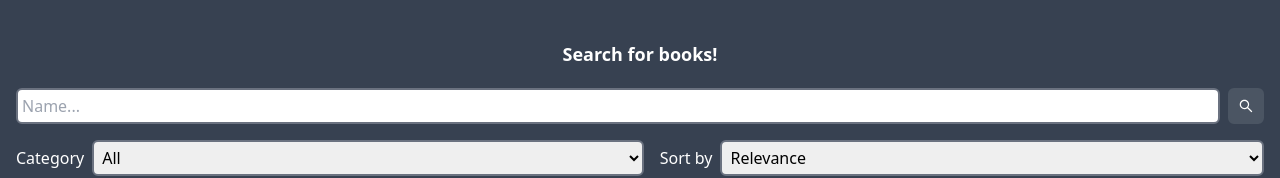
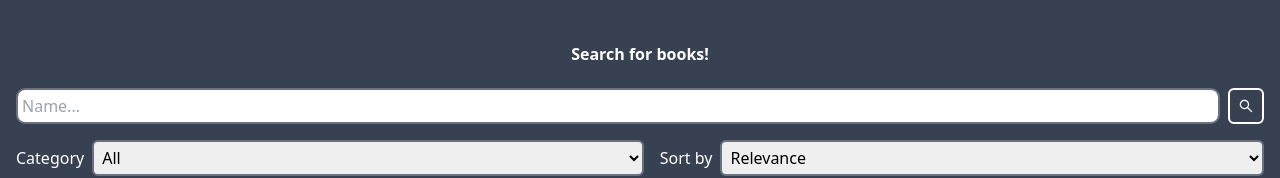
Before and after one commit to i3ima/google-books-search, a React (Vite) app: page / in a window 1280 px wide. Shown: the top 178 px of the page. Built offline with nearby package versions, Linux system fonts and the light colour scheme.

Commit message:
refactor(components): minor fixes that cannot be placed in separate commits

```diff
--- a/src/components/ui/buttons/Button.tsx
+++ b/src/components/ui/buttons/Button.tsx
@@ -7,12 +7,13 @@ export const StyledButton = styled.button`
   transition-duration: 150ms;
 
   :focus {
-    border-color: rgb(147, 197, 253);
+    border-color: var(--focus);
+
   }
 
-  background-color: rgb(75, 85, 99);
+  background-color: var(--button);
   padding: 0.5rem;
-  border-color: rgb(75, 85, 99);
+  border-color: var(--button);
   border-width: 2px;
   border-radius: 0.375rem;
 `
--- a/src/components/ui/forms/FormField.tsx
+++ b/src/components/ui/forms/FormField.tsx
@@ -22,7 +22,7 @@ const StyledInput = styled.input`
 
   padding: 0.25rem;
   border: rgb(107, 114, 128) solid 2px;
-  border-radius: 0.375rem;
+  border-radius: 0.575rem;
 
 `
 
--- a/src/components/ui/forms/FormSelect.tsx
+++ b/src/components/ui/forms/FormSelect.tsx
@@ -31,7 +31,7 @@ const FormSelect: React.FC<IProps> = ({ label, children, size: _, ...props }) =>
  return (
 		 <div className="flex flex-grow items-center space-x-2">
 			<label htmlFor={field.name}>{label} </label>
-			<StyledSelect {...field}>
+			<StyledSelect title={field.name} {...field}>
 			 {children}
 			</StyledSelect>
 		 </div>
--- a/src/components/ui/typography/Heading.tsx
+++ b/src/components/ui/typography/Heading.tsx
@@ -4,7 +4,6 @@ import { ParagraphProps } from "types";
 
 const StyledParagraph = styled.p`
   font-weight: 700;
-  font-size: 1.125rem;
   line-height: 1.75rem;
   margin: 0;
 `
--- a/src/components/ui/typography/Paragraph.tsx
+++ b/src/components/ui/typography/Paragraph.tsx
@@ -9,9 +9,9 @@ const StyledParagraph = styled.p`
   margin: 0;
 `
 
-const Paragraph: React.FC<ParagraphProps> = ({ children }) => {
+const Paragraph: React.FC<ParagraphProps> = ({ children, ...props }) => {
  return (
-		 <StyledParagraph>
+		 <StyledParagraph {...props}>
 			{children}
 		 </StyledParagraph>
  );
```
